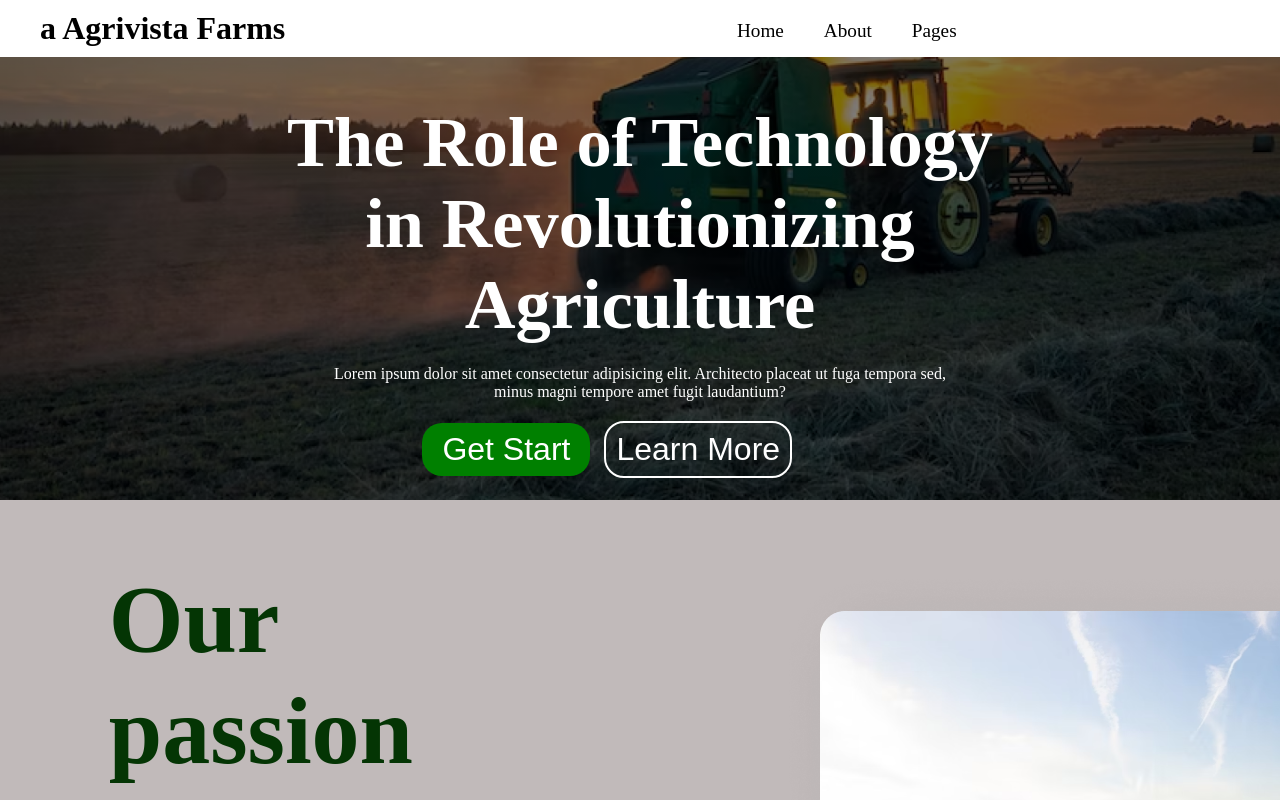
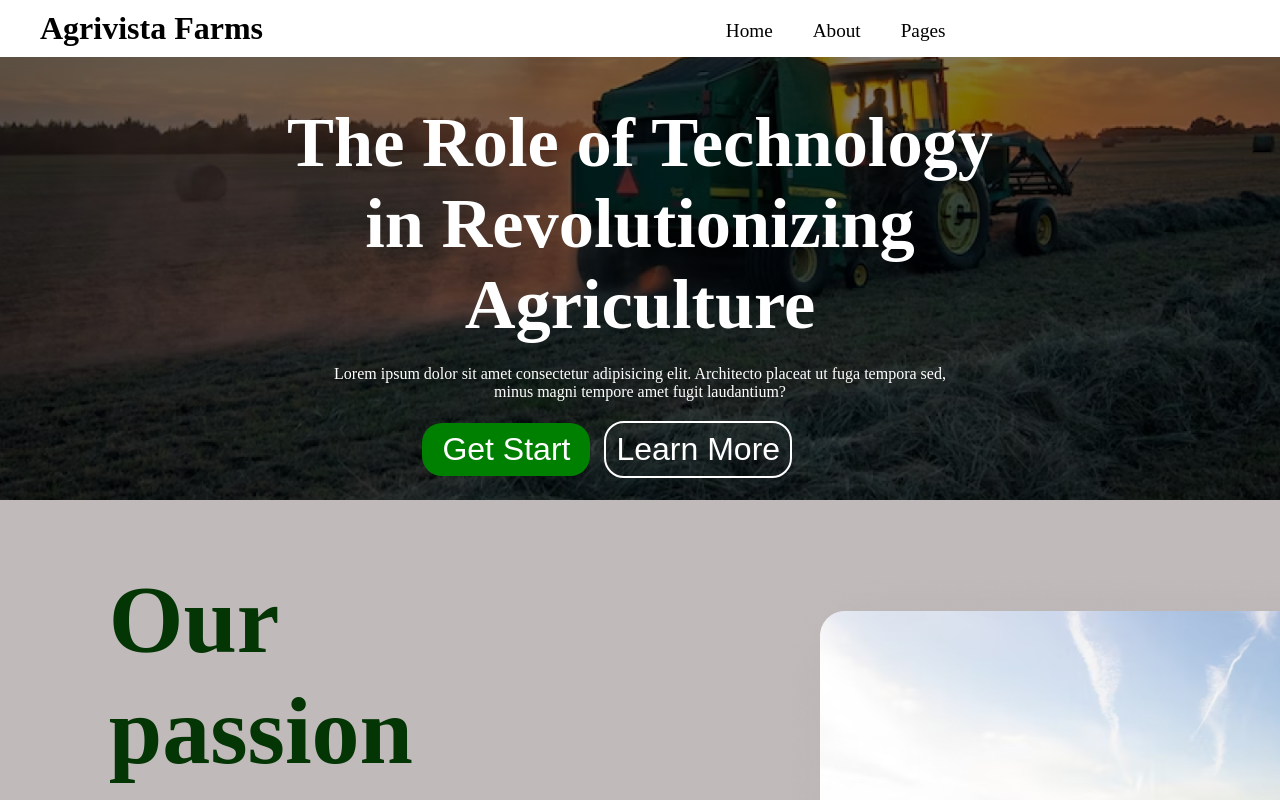
Before and after one commit to Ceyni-hussein/Aggresive-Farms, a plain HTML site: page index.html in a window 1280 px wide. Shown: the top 800 px of the page. Drawn offline with Linux system fonts and the light colour scheme.

Commit message:
Update index.html
Services

```diff
--- a/index.html
+++ b/index.html
@@ -10,8 +10,7 @@
 <body>
     <div class="header">
         <div class="Logo">
-        <h1>a
-            Agrivista Farms</h1>
+        <h1>Agrivista Farms</h1>
     </div>
         <ul>
             <li>Home</li>
```
